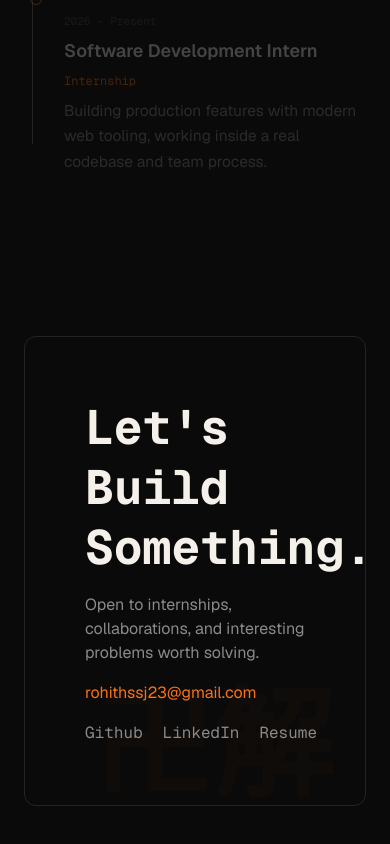
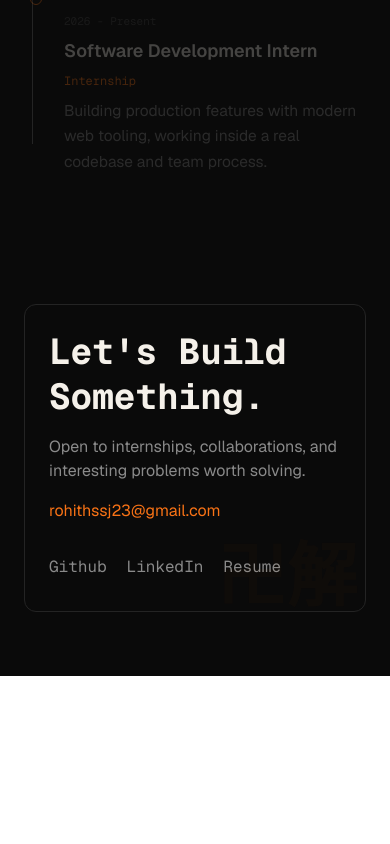
Before and after one commit to rohithssj/Portfolio, a React (Vite) app: page / in a window 390 px wide. Shown: the part 4338-5182 px from the top of the page. After the commit the page ends 5014 px from the top, so only its background shows below. Built offline with nearby package versions, Linux system fonts and the light colour scheme.

Commit message:
fixed responsiveness

```diff
--- a/src/components/ContactPage.jsx
+++ b/src/components/ContactPage.jsx
@@ -4,35 +4,76 @@ const ContactPage = () => {
     return (
         <section
             id="contact"
-            className="mx-auto max-w-[1140px] px-6 py-24">
-            <div>
-                <div className='border border-[var(--border)] rounded-xl relative overflow-hidden'>
+            className="mx-auto max-w-[1140px] px-6 py-16 sm:py-20 md:py-24"
+        >
 
-                    <div className='p-15 flex flex-col gap-4'>
-                        <h1 className='text-5xl max-w-md leading-15 font-mono font-bold'>
+            <div className="relative overflow-hidden rounded-xl border border-[var(--border)]">
+
+                <div className="flex flex-col gap-4 p-6 sm:p-8 md:p-12 lg:p-15">
+
+                    <h1 className="max-w-md font-mono text-4xl leading-tight font-bold text-[var(--text)] sm:text-5xl">
                         Let's Build Something.
                     </h1>
-                        <p className='text-[var(--text-dim)] max-w-md font-sans'>Open to internships, collaborations, and interesting problems worth solving.</p>
-                        <a href="mailto:rohithssj23@gmail.com"
-                            className='text-[var(--accent)]'>
+
+                    <p className="max-w-md font-sans text-[var(--text-dim)]">
+                        Open to internships, collaborations, and interesting problems worth solving.
+                    </p>
+
+                    <a
+                        href="mailto:rohithssj23@gmail.com"
+                        className="w-fit text-[var(--accent)] transition-opacity hover:opacity-80"
+                    >
                         rohithssj23@gmail.com
                     </a>
 
-                        <ul className='flex gap-5'>
-                            <li className='text-[var(--text-dim)] font-mono hover:text-[var(--accent)]'><a href="">Github</a></li>
-                            <li className='text-[var(--text-dim)] font-mono hover:text-[var(--accent)]'><a href="">LinkedIn</a></li>
-                            <li className='text-[var(--text-dim)] font-mono hover:text-[var(--accent)]'><a href="">Resume</a></li>
+                    <ul className="mt-2 flex flex-wrap gap-x-5 gap-y-1">
+
+                        <li className="font-mono">
+                            <a
+                                href="https://github.com/rohithssj"
+                                target='__blank'
+                                className="inline-block py-2 text-[var(--text-dim)] transition-colors hover:text-[var(--accent)]"
+                            >
+                                Github
+                            </a>
+                        </li>
+
+                        <li className="font-mono">
+                            <a
+                                href="https://www.linkedin.com/in/durga-rohith/"
+                                target='__blank'
+                                className="inline-block py-2 text-[var(--text-dim)] transition-colors hover:text-[var(--accent)]"
+                            >
+                                LinkedIn
+                            </a>
+                        </li>
+
+                        <li className="font-mono">
+                            <a
+                                href="/resume/Resume_Draft-1.pdf"
+                                download="Resume_Draft-1.pdf"
+                                className="inline-block py-2 text-[var(--text-dim)] transition-colors hover:text-[var(--accent)]"
+                            >
+                                Resume
+                            </a>
+                        </li>
+
                     </ul>
+
                 </div>
-                    <div className="absolute right-8 bottom-0 pointer-events-none select-none">
-                        <span className="font-sans text-[clamp(120px,8vw,260px)] font-bold leading-none text-[var(--accent)] opacity-[0.025]">
+
+
+                <div className="pointer-events-none absolute bottom-0 right-2 select-none sm:right-4 md:right-8">
+
+                    <span className="font-sans text-[clamp(70px,18vw,260px)] font-bold leading-none text-[var(--accent)] opacity-[0.025]">
                         卍解
                     </span>
+
                 </div>
+
             </div>
-            </div>
+
         </section>
-
     )
 }
 
```
Also changed, not shown: 1 other file (tests, documents, lock files or other folders). Lines whose indentation alone changed are shown as unchanged.
